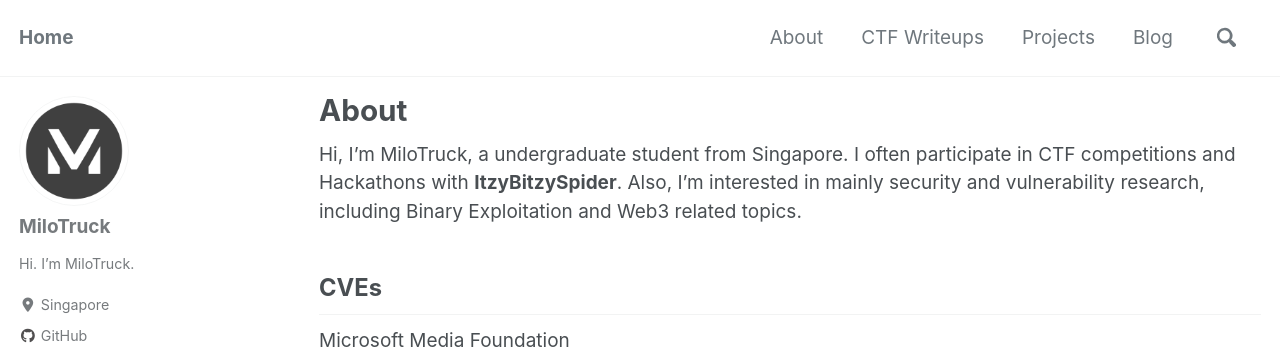
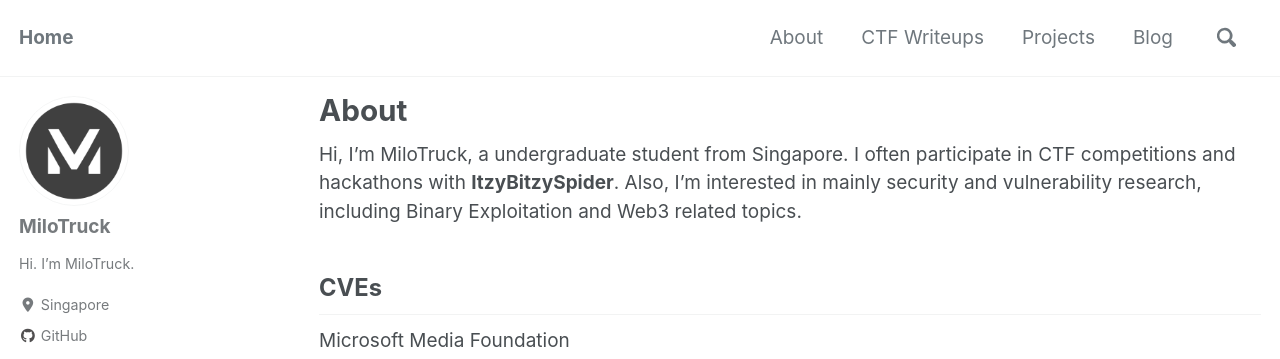
Before and after one commit to MiloTruck/milotruck.github.io, a Jekyll site: the page built from _pages/about.md, in a window 1280 px wide and 900 px high. Shown: the top 359 px of the window. Built offline with Jekyll 4.4.1, drawn with Linux system fonts in a browser that asks for light colours; cached includes are drawn as plain includes; nearby versions of some CDN libraries.

Commit message:
Minor change

```diff
--- a/_pages/about.md
+++ b/_pages/about.md
@@ -5,7 +5,7 @@ layout: single
 classes: wide
 ---
 
-Hi, I'm MiloTruck, a undergraduate student from Singapore. I often participate in CTF competitions and Hackathons with **ItzyBitzySpider**. Also, I'm interested in mainly security and vulnerability research, including Binary Exploitation and Web3 related topics.
+Hi, I'm MiloTruck, a undergraduate student from Singapore. I often participate in CTF competitions and hackathons with **ItzyBitzySpider**. Also, I'm interested in mainly security and vulnerability research, including Binary Exploitation and Web3 related topics.
 
 ## CVEs
 
```
